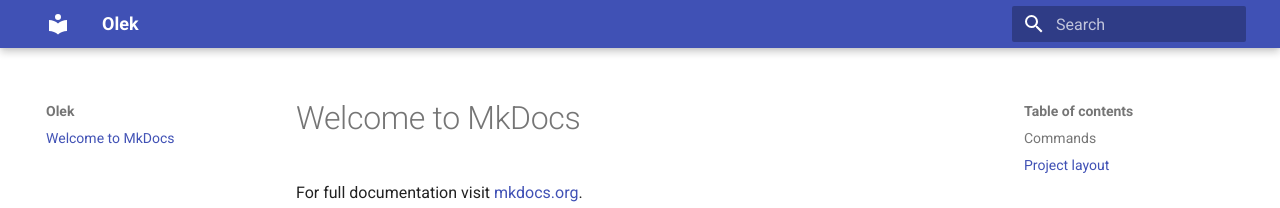
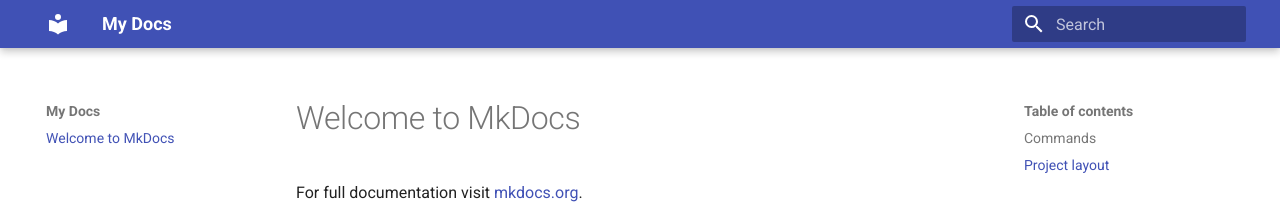
Before and after one commit to olektronikk/md, an MkDocs documentation site: the page built from docs/index.md, in a window 1280 px wide. Shown: the top 208 px of the page. Built offline with MkDocs 1.6.1 and Material for MkDocs 9.7.7, drawn with Linux system fonts in a browser that asks for light colours.

Commit message:
add first mkdocs

```diff
--- a/mkdocs.yml
+++ b/mkdocs.yml
@@ -1,4 +1,4 @@
-site_name: Olek
+site_name: My Docs
 site_url: https://olektronikk.github.io/md/
 theme:
   name: material
--- /dev/null
+++ b/requirements.txt
@@ -0,0 +1 @@
+mkdocs-material
```
Also changed, not shown: 2 other files.
